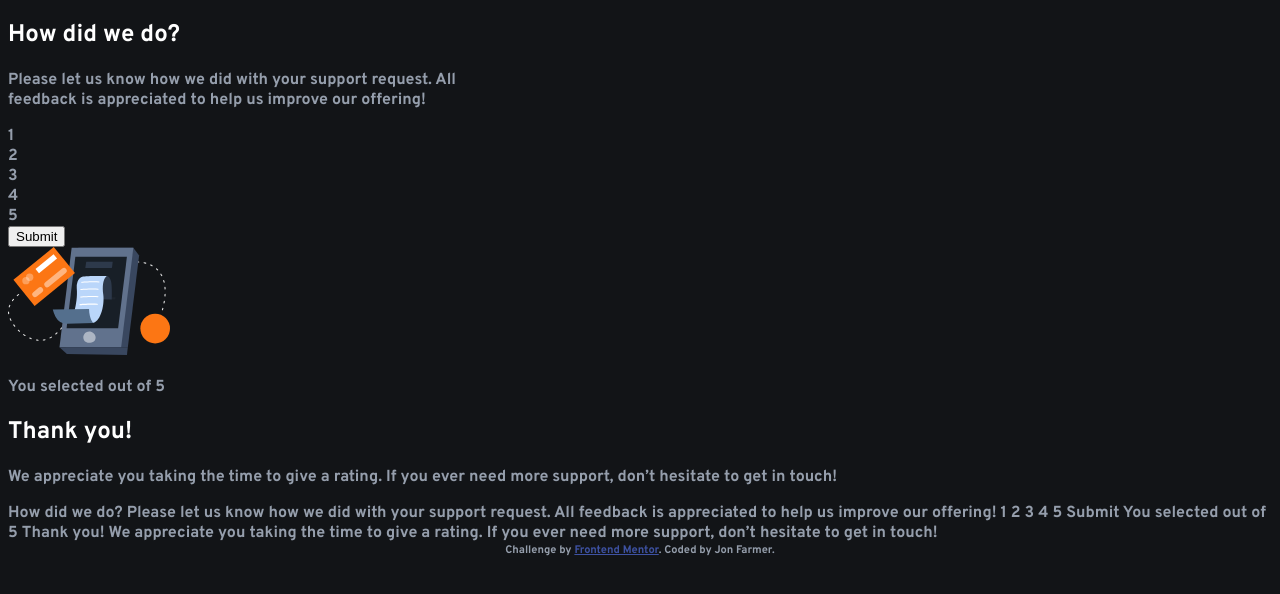
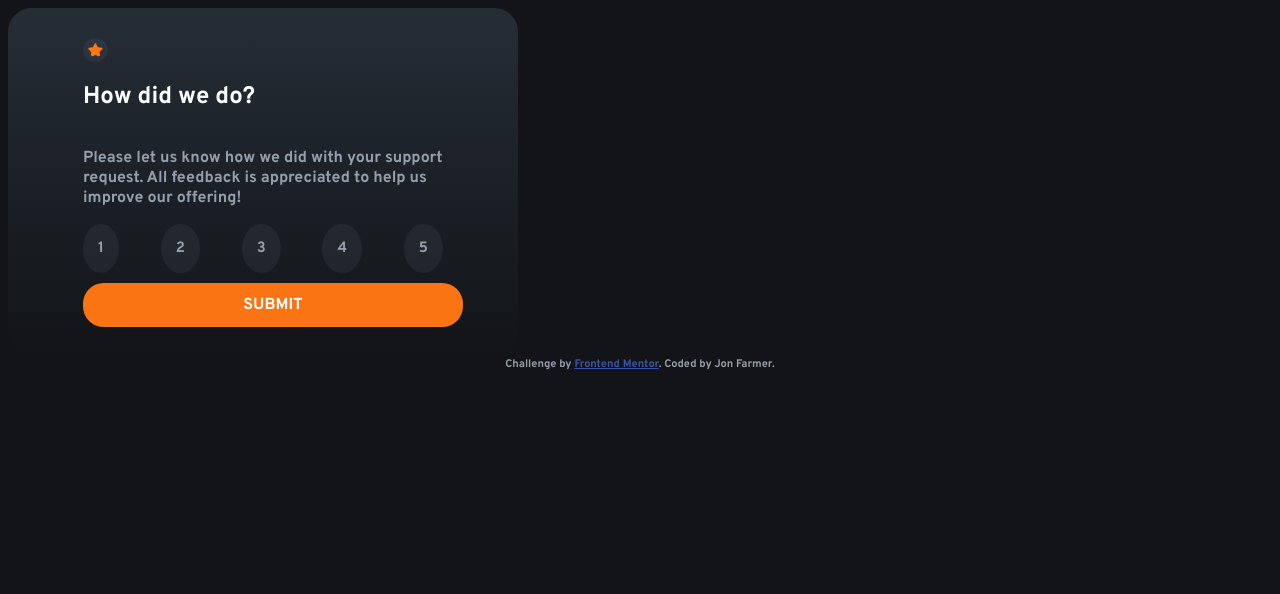
Before and after one commit to jonfarmer/interactive-rating-card, a plain HTML site: page index.html in a window 1280 px wide. Drawn offline with Linux system fonts and the light colour scheme.

Commit message:
Restructure HTML, flesh out CSS, create script.js

```diff
--- a/index.html
+++ b/index.html
@@ -10,7 +10,7 @@
   <link rel="preconnect" href="https://fonts.gstatic.com" crossorigin>
   <link href="https://fonts.googleapis.com/css2?family=Overpass:ital,wght@0,700;1,400&display=swap" rel="stylesheet">
   <title>Frontend Mentor | Interactive rating component</title>
-
+  <script src="script.js" defer></script>
   <!-- Feel free to remove these styles or customise in your own stylesheet 👍 -->
   <style>
     .attribution { font-size: 11px; text-align: center; }
@@ -21,37 +21,18 @@
   <main>
     <article class="survey-card">
       <div class="card-body">
+        <img class="star-icon" src="images/icon-star.svg" alt="a star illustration">
         <h2>How did we do?</h2>
         <p>Please let us know how we did with your support request. All feedback is appreciated
           to help us improve our offering!</p>
-        <div class="radio-button" id="rb">
-          <div class="rb-tab" data-value="1">
-            <div class="rb-spot">
-              <span class="rb-txt">1</span>
-            </div>
-          </div>
-          <div class="rb-tab" data-value="2">
-            <div class="rb-spot">
-              <span class="rb-txt">2</span>
-            </div>
-          </div>
-          <div class="rb-tab" data-value="3">
-            <div class="rb-spot">
-              <span class="rb-txt">3</span>
-            </div>
-          </div>
-          <div class="rb-tab" data-value="4">
-            <div class="rb-spot">
-              <span class="rb-txt">4</span>
-            </div>
-          </div>
-          <div class="rb-tab" data-value="5">
-            <div class="rb-spot">
-              <span class="rb-txt">5</span>
-            </div>
-          </div>
+        <div class="rating-buttons">
+          <button id="data-rating">1</button>
+          <button id="data-rating">2</button>
+          <button id="data-rating">3</button>
+          <button id="data-rating">4</button>
+          <button id="data-rating">5</button>
         </div>
-        <div class="button-box">
+        <div class="submit">
           <button class="button trigger">Submit</button>
         </div>
       </div>
@@ -66,32 +47,6 @@
         don’t hesitate to get in touch!</p>
     </article>
   </main>
-
-  <!-- Rating state start -->
-
-  How did we do?
-
-  Please let us know how we did with your support request. All feedback is appreciated
-  to help us improve our offering!
-
-  1 2 3 4 5
-
-  Submit
-
-  <!-- Rating state end -->
-
-  <!-- Thank you state start -->
-
-  You selected <!-- Add rating here --> out of 5
-
-  Thank you!
-
-  We appreciate you taking the time to give a rating. If you ever need more support,
-  don’t hesitate to get in touch!
-
-  <!-- Thank you state end -->
-
-
   <div class="attribution">
     Challenge by <a href="https://www.frontendmentor.io?ref=challenge" target="_blank">Frontend Mentor</a>.
     Coded by Jon Farmer</a>.
--- /dev/null
+++ b/script.js
@@ -0,0 +1,11 @@
+const ratingButton = document.querySelectorAll('[data-rating]')
+const submitButton = document.querySelector('[submit]')
+
+let ratingSelection = [];
+
+
+ratingButton.forEach(button => {
+    button.addEventListener('click', ()=> {
+        if
+    })
+})
--- a/style.css
+++ b/style.css
@@ -16,6 +16,15 @@ body {
     color: hsl(217, 12%, 63%);
 }
 
+main {
+    display: flex;
+    justify-content: center;
+    align-items: center;
+}
+
+button {
+    all: unset;
+}
 
 
 
@@ -30,9 +39,60 @@ h2 {
 .survey-card {
     width: 80%;
     max-width: 450px;
+    border-radius: 1.5em;
+    display: flex;
+    background: linear-gradient(180deg, hsl(213, 19%, 18%), hsl(216, 12%, 8%));
+    overflow: hidden;
+    justify-content: center;
+    align-items: center;
+    padding: 30px;
+}
+
+.card-body {
+    display: flex;
+    flex-direction: column;
+    width: 80%;
 
 }
 
+.star-icon {
+    max-width: 15px;
+    background-color: rgba(124,135,152,.10);
+    border-radius: 70%;
+    padding: 5px;
+}
 
+.rating-buttons {
+    display: flex;
+    flex-direction: row;
+    width: 100%;
+    justify-content: space-between;
+}
 
+.rating-buttons > button{
+    outline: none;
+    border-radius: 70%;
+    font-size: 15px;
+    background-color: rgba(124,135,152,.10);
+    padding: 15px;
+
+}
+
+.thank-you {
+    display: flex;
+    visibility: hidden;
+}
 /*4. Functional */
+
+.submit {
+    background-color: hsl(25, 97%, 53%);
+    color: white;
+    text-transform: uppercase;
+    line-height: 1.5rem;
+    width: 100%;
+    border-radius: 1.3rem;
+    justify-self: center;
+    text-align: center;
+    padding: 10px;
+    margin-top: 10px;
+}
```
